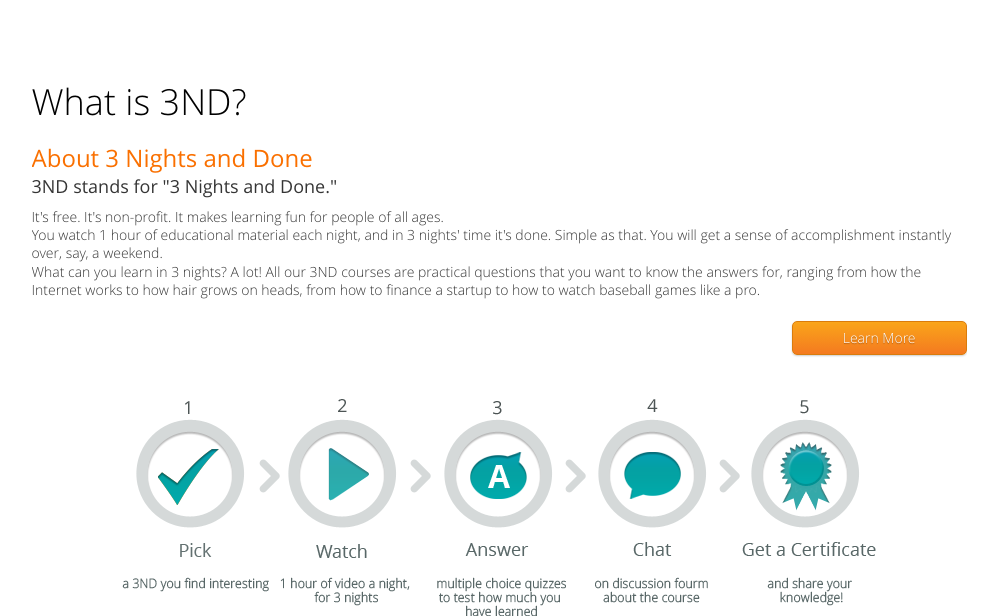
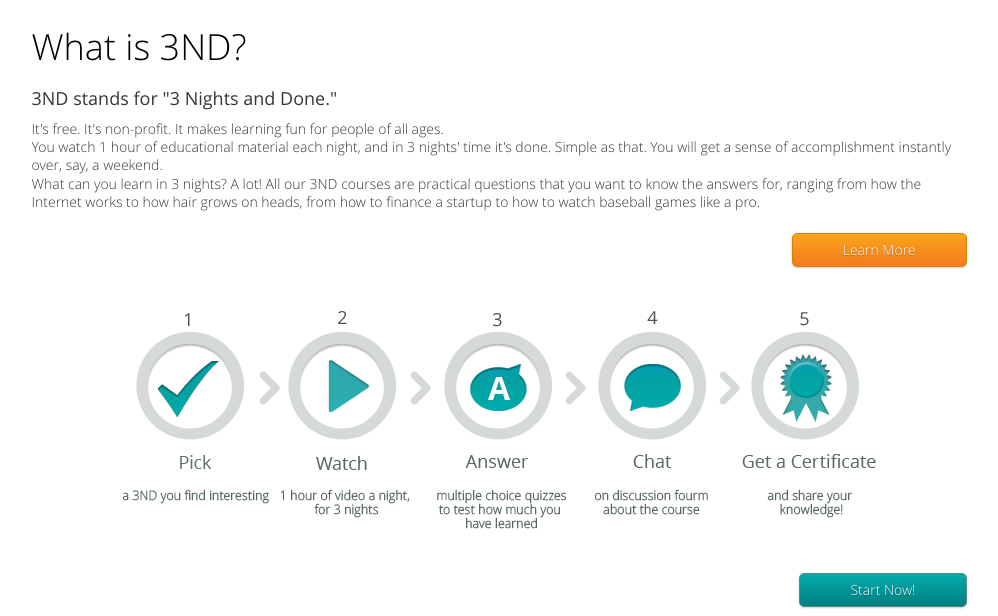
Before and after one commit to mollycode/tnd, a Django app: template main/templates/index.html in a window 1280 px wide. Shown: the part 52-668 px from the top of the page, without its empty margins (141-1139 px from the left). Run offline with Django 3.2, Linux system fonts and the light colour scheme; the template is opened without the code that fills it, so the values that code supplies are empty; some libraries are stand-ins or nearby versions.

Commit message:
Update minor style changes on homepage

```diff
--- a/main/templates/index.html
+++ b/main/templates/index.html
@@ -2,9 +2,9 @@
 
 {% block content %}
         <div id="indexcontent">
-        	<div class="search"></div><br />
+        	<!-- <div class="search"></div> -->
+        	<br />
             <h1>What is 3ND?</h1>
-        	<h2>About 3 Nights and Done</h2>
                 <h3>3ND stands for "3 Nights and Done."</h3>
 
                 <p>It's free. It's non-profit. It makes learning fun for people of all ages.</p>
```
